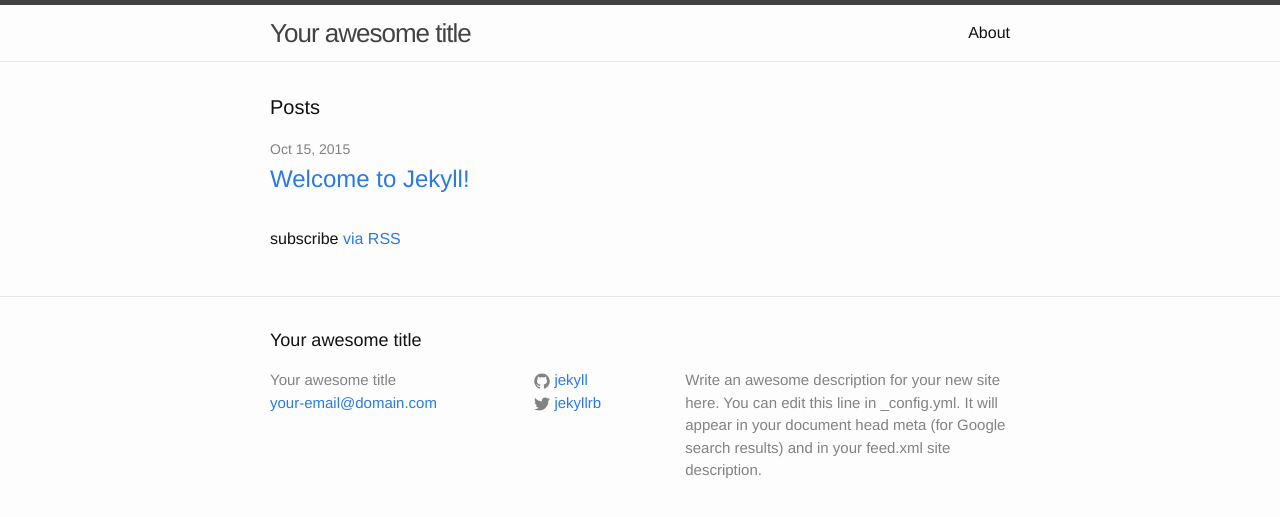
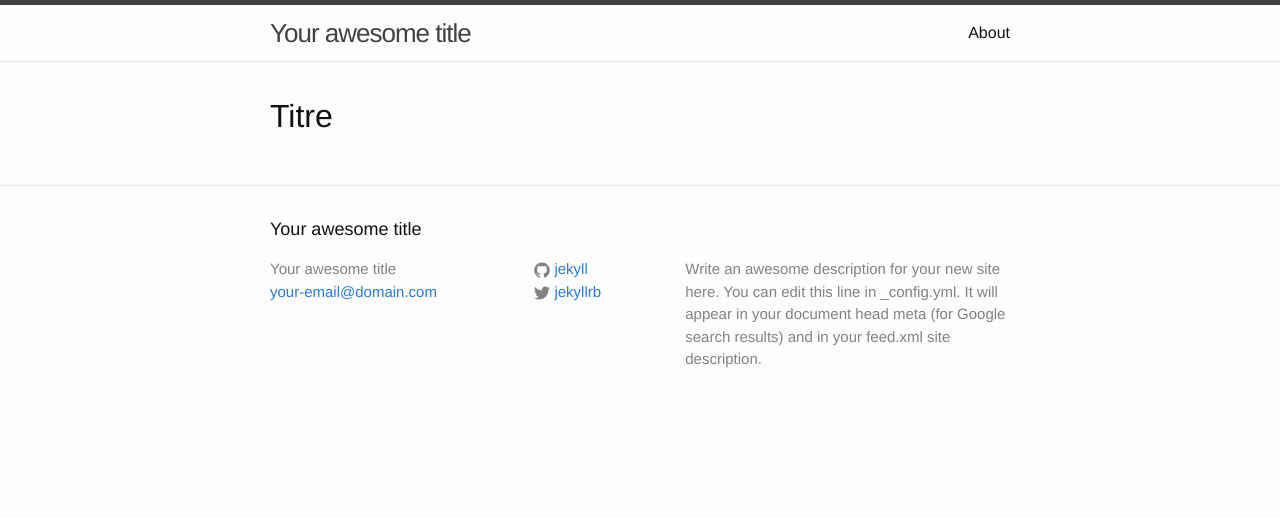
Before and after one commit to CGaulier/CGaulier.github.io, a Jekyll site: the page built from index.html, in a window 1280 px wide. Shown: the top 517 px of the page. Built offline with Jekyll 4.4.1, drawn with Linux system fonts in a browser that asks for light colours.

Commit message:
Initial commit

```diff
--- a/index.html
+++ b/index.html
@@ -2,22 +2,14 @@
 layout: default
 ---
 
-<div class="home">
+<!DOCTYPE html>
+<head>
 
-  <h1 class="page-heading">Posts</h1>
+</head>
+<body>
+<header>
+<h1>Titre</h1>
+</header>
 
-  <ul class="post-list">
-    {% for post in site.posts %}
-      <li>
-        <span class="post-meta">{{ post.date | date: "%b %-d, %Y" }}</span>
-
-        <h2>
-          <a class="post-link" href="{{ post.url | prepend: site.baseurl }}">{{ post.title }}</a>
-        </h2>
-      </li>
-    {% endfor %}
-  </ul>
-
-  <p class="rss-subscribe">subscribe <a href="{{ "/feed.xml" | prepend: site.baseurl }}">via RSS</a></p>
-
-</div>
+</body>
+</html>
```
